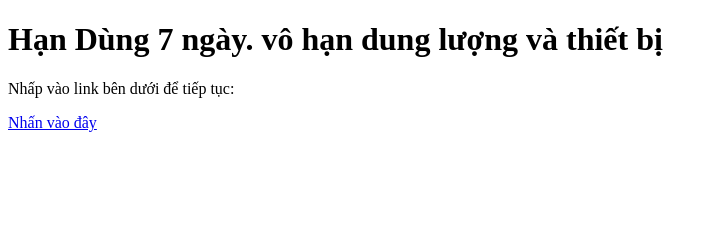
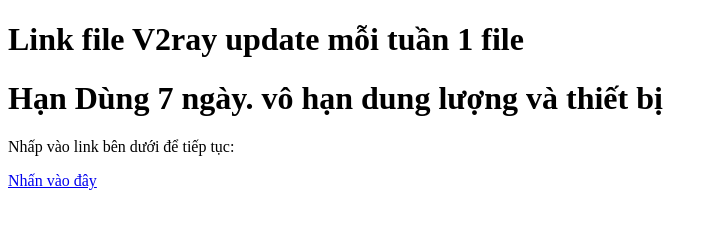
Before and after one commit to biilyz/biilyz.github.io, a plain HTML site: page index.html in a window 1280 px wide. Shown: the whole page, without its empty margins (0-718 px from the left). Drawn offline with Linux system fonts and the light colour scheme.

Commit message:
Update index.html

```diff
--- a/index.html
+++ b/index.html
@@ -3,9 +3,10 @@
 <head>
     <meta charset="UTF-8">
     <meta name="viewport" content="width=device-width, initial-scale=1.0">
-    <title>Link file V2ray update mỗi tuần 1 file</title>
+    <title>V2RAY FILE</title>
 </head>
 <body>
+    <h1>Link file V2ray update mỗi tuần 1 file<h1>
     <h1>Hạn Dùng 7 ngày. vô hạn dung lượng và thiết bị</h1>
     <p>Nhấp vào link bên dưới để tiếp tục:</p>
     <a href="https://oklink.cfd/1day" target="_blank">Nhấn vào đây</a>
```
